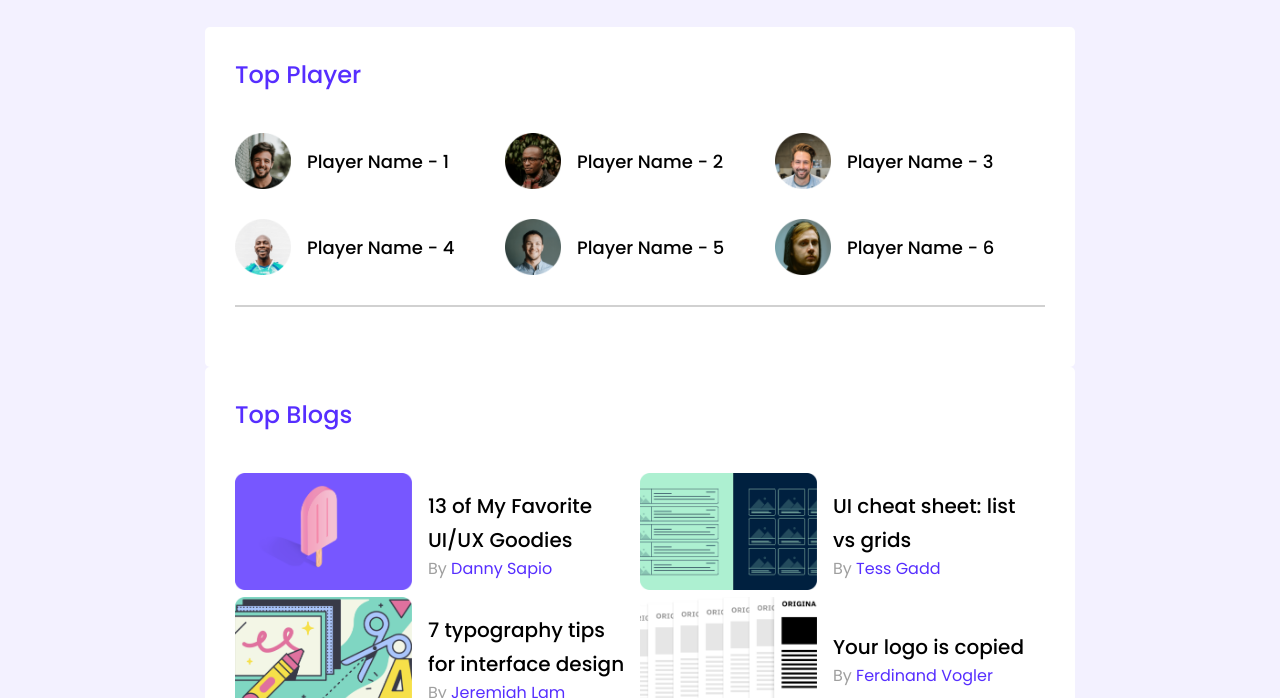
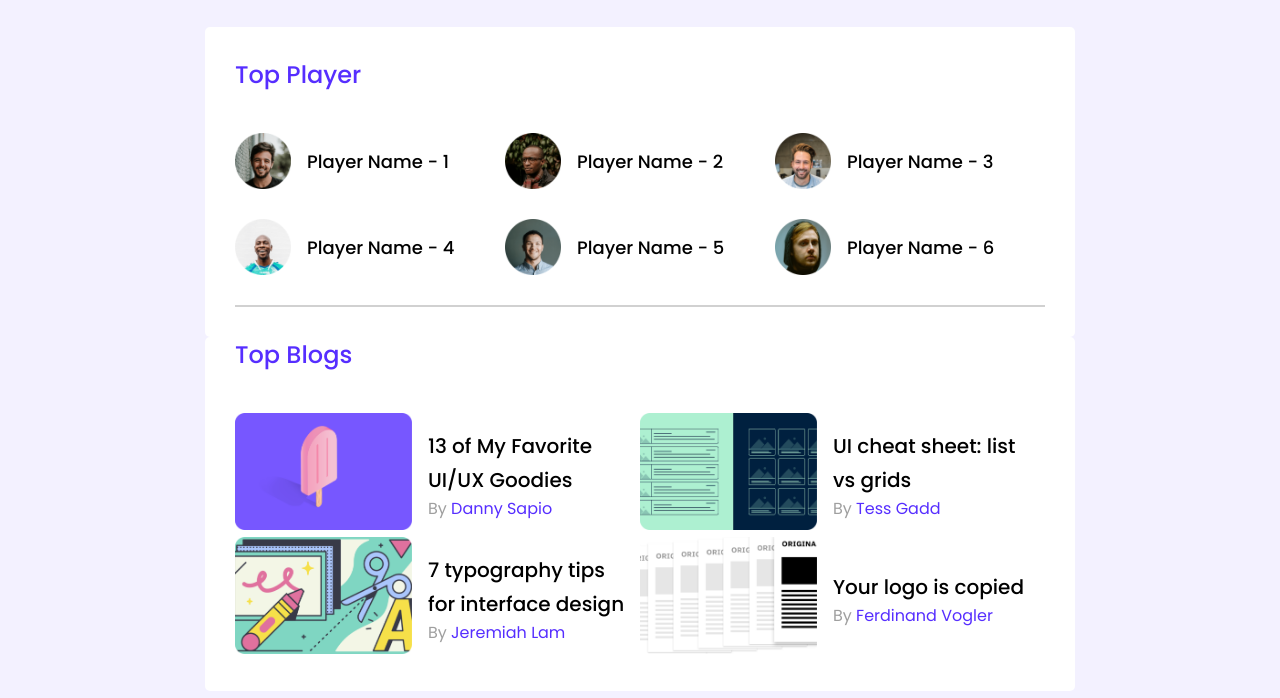
Before and after one commit to habib-sc/leaderboard-with-html-css, a plain HTML site: page index.html in a window 1280 px wide. Shown: the part 102-800 px from the top of the page. Drawn offline with Linux system fonts and the light colour scheme.

Commit message:
fix top blog section padding issue

```diff
--- a/index.html
+++ b/index.html
@@ -65,7 +65,7 @@
         <!-- Top Player Section End -->
 
         <!-- Top Blogs Section Start -->
-        <section>
+        <section class="top-blogs-section">
             <h1 class="section-title">Top Blogs</h1>
             <div class="top-blogs">
                 <!-- Article Start -->
--- a/style.css
+++ b/style.css
@@ -31,7 +31,7 @@ section{
 }
 hr{
     border: 1px solid #D1D1D1;
-    margin: 30px 0;
+    margin-top: 30px;
 }
 /* Utility End */
 
@@ -103,6 +103,9 @@ hr{
 
 
 /* Top Blogs Section Start */
+.top-blogs-section{
+    padding-top: 0;
+}
 
 .blog-thumbnail img{
     width: 177px;
```
